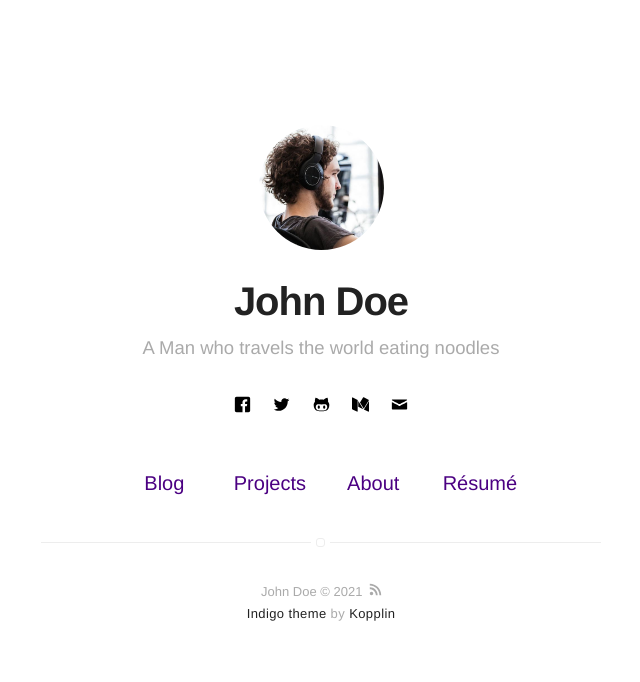
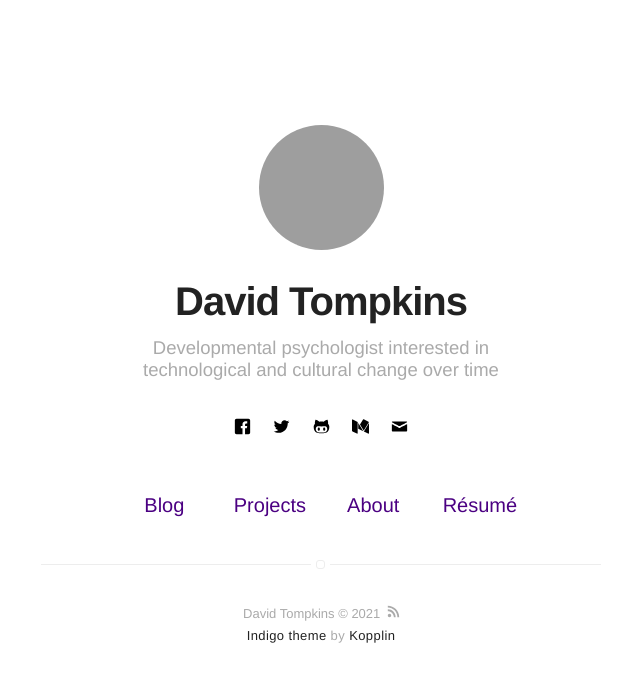
Before and after one commit to DavidNTompkins/DavidNTompkins.github.io, a Jekyll site: the page built from index.html, in a window 1280 px wide. Shown: the top 682 px of the page, without its empty margins (319-959 px from the left). Built offline with Jekyll 4.4.1, drawn with Linux system fonts in a browser that asks for light colours.

Commit message:
carrying over original edits

```diff
--- a/_config.yml
+++ b/_config.yml
@@ -1,14 +1,14 @@
 # main text of home
-name: John Doe
-bio: A Man who travels the world eating noodles
+name: David Tompkins
+bio: Developmental psychologist interested in technological and cultural change over time
 
 # twitter summary info
-description: A blog about technology and stuff related
+description: David Tompkins - contact and more
 
 # if it's an external image, update below for true
 # better with square images
 external-image: false
-picture: assets/images/profile.jpg
+picture: assets/images/david.webm
 
 # If you want to include your resume, set to true
 # and specify source (external or local).
```
